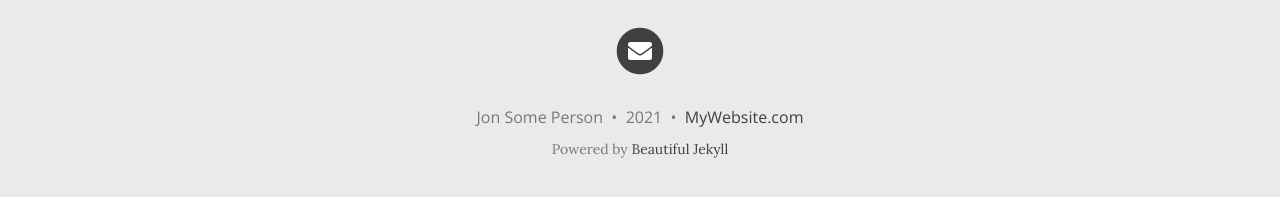
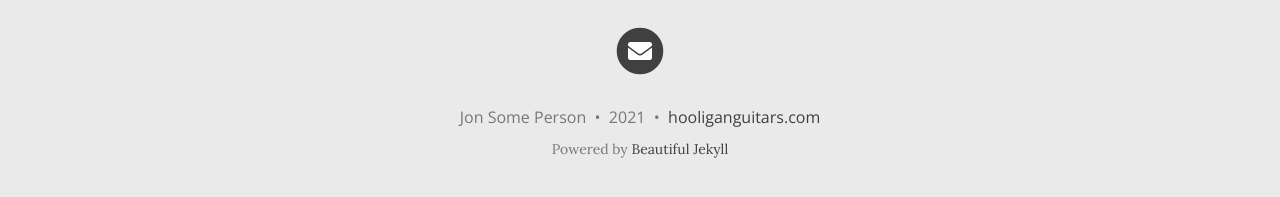
Before and after one commit to Sleigh/jguitar, a Jekyll site: the page built from index.html, in a window 1280 px wide and 1252 px high. Shown: the part 1042-1239 px from the top of the window. Built offline with Jekyll 4.4.1, drawn with Linux system fonts in a browser that asks for light colours; nearby versions of some CDN libraries; the list of posts is cut into pages by our own code; comment, search, counter and statistics services are not loaded.

Commit message:
Update _config.yml

```diff
--- a/_config.yml
+++ b/_config.yml
@@ -80,7 +80,7 @@ share-links-active:
 
 # How to display the link to your website in the footer
 # Remove this if you don't want a link in the footer
-url-pretty: "MyWebsite.com"
+url-pretty: "hooliganguitars.com"
 
 # Excerpt word length - Truncate the excerpt of each post on the feed page to the specified number of words
 excerpt_length: 50
```
